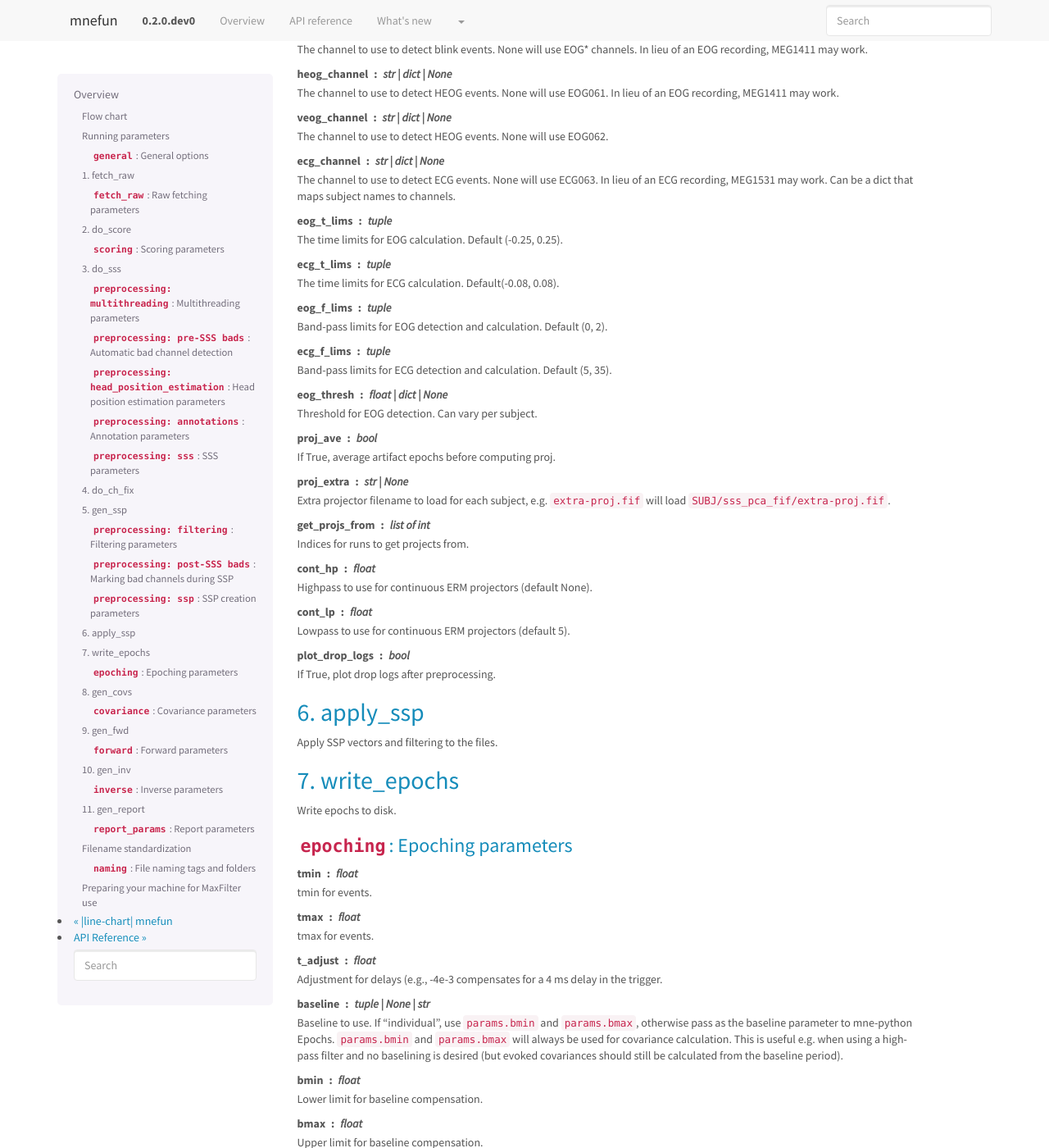
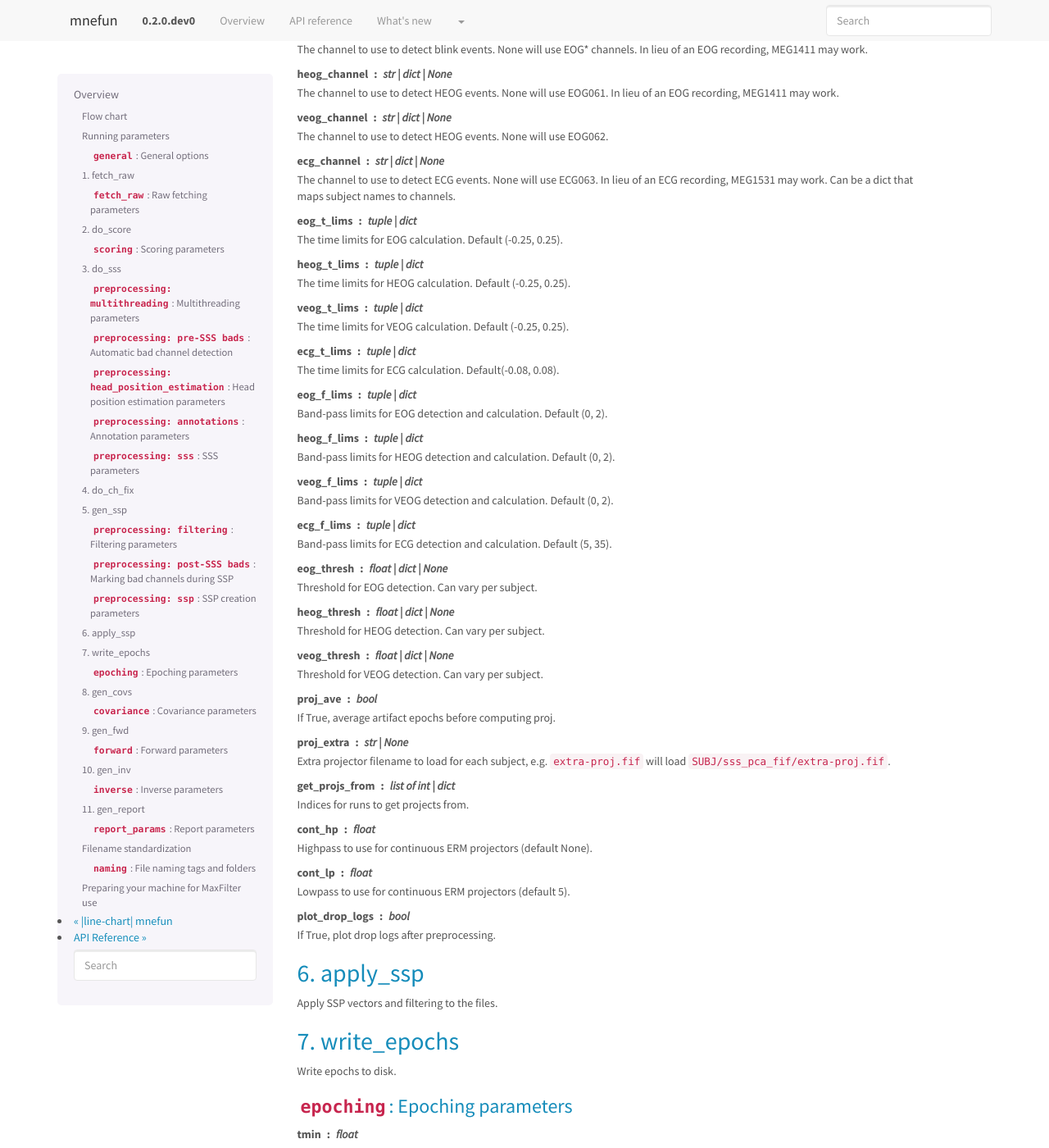
Before and after one commit to LABSN/mnefun, a Sphinx documentation site: the page built from doc/overview.rst, in a window 1280 px wide and 1400 px high, scrolled down 7367 px. Shown: the whole window at 82% size. Built offline with Sphinx 7.4.7, drawn with Linux system fonts in a browser that asks for light colours; cross-references to code outside the pages are shown as plain code.

Commit message:
ENH: Add options for HEOG/VEOG (#310)
* ENH: Add options for HEOG/VEOG

* overwite param + heog tweaks (#2)

* tweaks to heog + overwrite param exposure

* fix

Co-authored-by: Eric Larson <larson.eric.d@gmail.com>

* FIX: Overwrite

Co-authored-by: nordme <38704848+nordme@users.noreply.github.com>

```diff
--- a/doc/overview.rst
+++ b/doc/overview.rst
@@ -378,22 +378,34 @@ ecg_channel : str | dict | None
     The channel to use to detect ECG events. None will use ECG063.
     In lieu of an ECG recording, MEG1531 may work.
     Can be a dict that maps subject names to channels.
-eog_t_lims : tuple
+eog_t_lims : tuple | dict
     The time limits for EOG calculation. Default (-0.25, 0.25).
-ecg_t_lims : tuple
+heog_t_lims : tuple | dict
+    The time limits for HEOG calculation. Default (-0.25, 0.25).
+veog_t_lims : tuple | dict
+    The time limits for VEOG calculation. Default (-0.25, 0.25).
+ecg_t_lims : tuple | dict
     The time limits for ECG calculation. Default(-0.08, 0.08).
-eog_f_lims : tuple
+eog_f_lims : tuple | dict
     Band-pass limits for EOG detection and calculation. Default (0, 2).
-ecg_f_lims : tuple
+heog_f_lims : tuple | dict
+    Band-pass limits for HEOG detection and calculation. Default (0, 2).
+veog_f_lims : tuple | dict
+    Band-pass limits for VEOG detection and calculation. Default (0, 2).
+ecg_f_lims : tuple | dict
     Band-pass limits for ECG detection and calculation. Default (5, 35).
 eog_thresh : float | dict | None
     Threshold for EOG detection. Can vary per subject.
+heog_thresh : float | dict | None
+    Threshold for HEOG detection. Can vary per subject.
+veog_thresh : float | dict | None
+    Threshold for VEOG detection. Can vary per subject.
 proj_ave : bool
     If True, average artifact epochs before computing proj.
 proj_extra : str | None
     Extra projector filename to load for each subject, e.g.
     ``extra-proj.fif`` will load ``SUBJ/sss_pca_fif/extra-proj.fif``.
-get_projs_from : list of int
+get_projs_from : list of int | dict
     Indices for runs to get projects from.
 cont_hp : float
     Highpass to use for continuous ERM projectors (default None).
```
Also changed, not shown: 5 other files.
